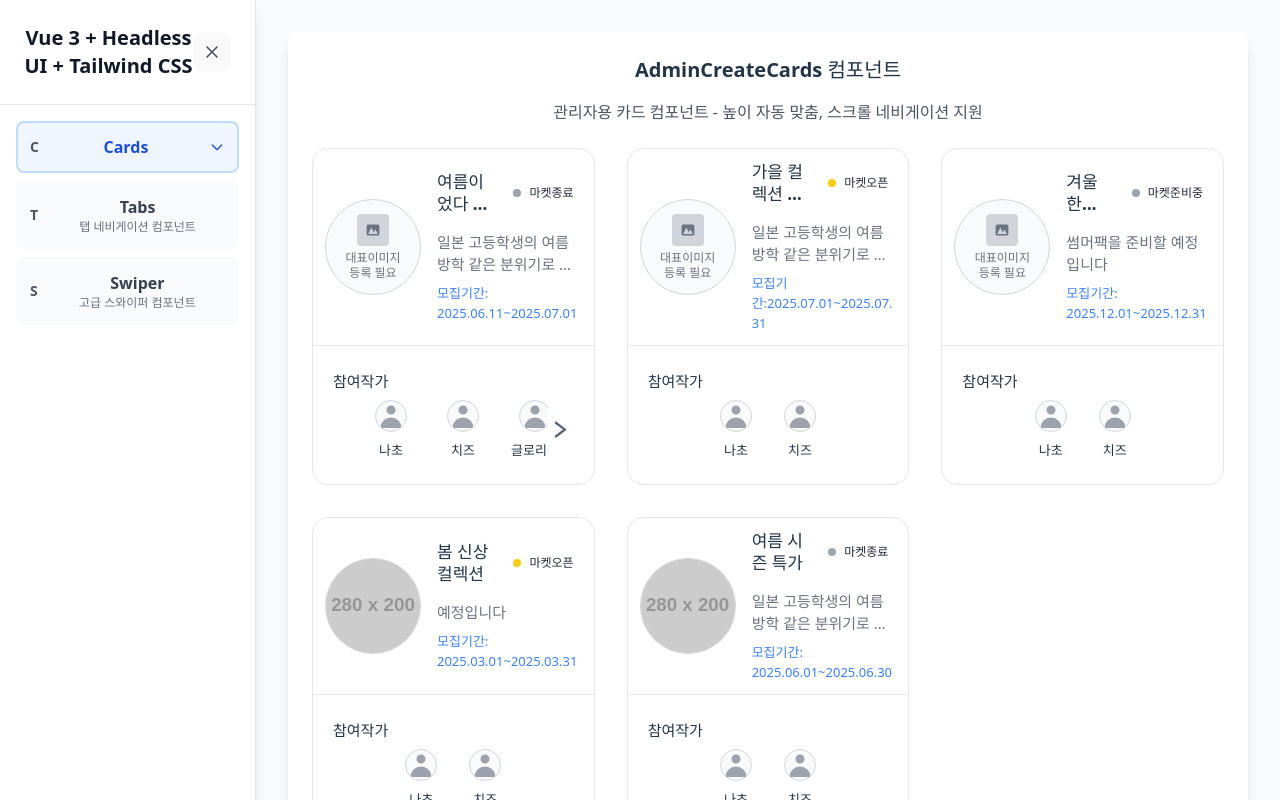
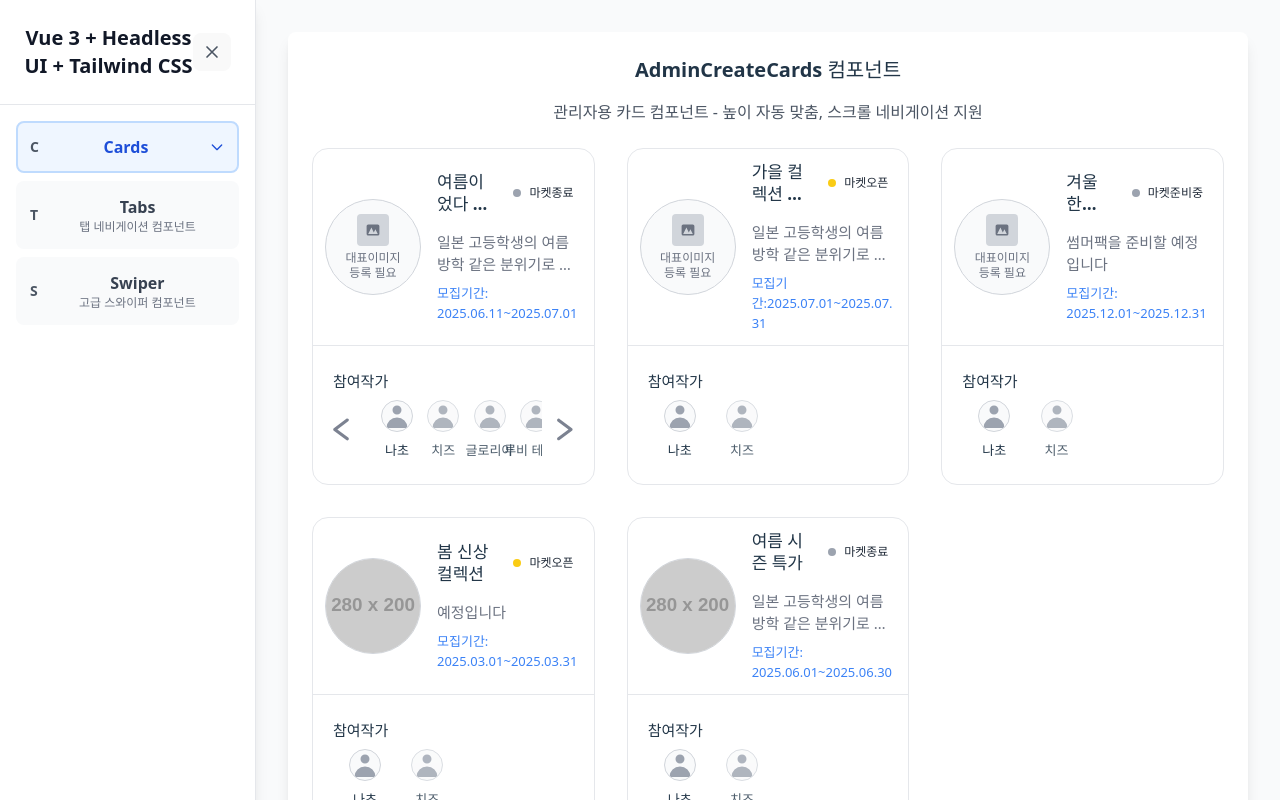
Before and after one commit to Theo1678/moremore-component, a Vue app: page /cards/admin-cards in a window 1280 px wide. Shown: the top 800 px of the page. Built offline with nearby package versions, Linux system fonts and the light colour scheme.

Commit message:
AdminCreateCards swiper 적용

```diff
--- a/src/components/Cards/AdminCreateCards.vue
+++ b/src/components/Cards/AdminCreateCards.vue
@@ -1,7 +1,6 @@
 <script setup lang="ts">
 import { ref, computed } from "vue";
-import IcArrowLeft from "../ElementIcons/IcArrowLeft.vue";
-import IcArrowRight from "../ElementIcons/IcArrowRight.vue";
+import Swiper from "../header/Swiper.vue";
 import type {
   Shop,
   Participant,
@@ -87,47 +86,6 @@ const handleImageError = (shopId) => {
 // 이미지 표시 여부 확인
 const shouldShowImage = (shop) => {
   return shop.image && !imageErrors.value.has(shop.id);
-};
-
-// 참여작가 스크롤 관리
-const participantRefs = ref({});
-const setParticipantRef = (shopId, el) => {
-  if (el) {
-    participantRefs.value[shopId] = el;
-  }
-};
-
-// 좌우 스크롤 함수
-const scrollParticipants = (shopId, direction) => {
-  const container = participantRefs.value[shopId];
-  if (container) {
-    const scrollAmount = 74; // 한 번에 스크롤할 픽셀
-    const newScrollLeft =
-      container.scrollLeft +
-      (direction === "left" ? -scrollAmount : scrollAmount);
-    container.scrollTo({
-      left: newScrollLeft,
-      behavior: "smooth",
-    });
-  }
-};
-
-// 스크롤 위치 확인
-const canScrollLeft = (shopId) => {
-  const container = participantRefs.value[shopId];
-  return container && container.scrollLeft > 0;
-};
-
-const canScrollRight = (shopId) => {
-  const container = participantRefs.value[shopId];
-  if (!container) return false;
-
-  const epsilon = 1;
-  return (
-    container &&
-    container.scrollLeft <
-      container.scrollWidth - container.clientWidth - epsilon
-  );
 };
 </script>
 
@@ -234,37 +192,22 @@ const canScrollRight = (shopId) => {
             참여작가
           </h3>
 
-          <!-- 참여작가 컨테이너 (5명 이상일 때 스크롤) -->
-          <div class="relative flex items-center justify-center">
-            <!-- 좌측 스크롤 버튼 -->
-            <button
-              v-if="
-                shop.participants &&
-                shop.participants.length >= 5 &&
-                canScrollLeft(shop.id)
-              "
-              @click.stop="scrollParticipants(shop.id, 'left')"
-              class="absolute no-background left-0 top-1/2 -translate-y-1/2 z-10 flex items-center justify-center p-0 focus:outline-none hover:border-none focus:ring-0"
+          <!-- Swiper를 사용한 참여작가 목록 -->
+          <div
+            v-if="shop.participants && shop.participants.length > 0"
+            :class="shop.participants.length > 4 ? 'px-8' : ''"
           >
-              <IcArrowLeft />
-            </button>
-
-            <div class="w-[calc(100%-52px)]">
-              <!-- 참여작가 목록 -->
-              <div class="flex items-center justify-center">
+            <Swiper
+              :items="shop.participants"
+              :multiple="true"
+              :slidesPerView="4"
+              :spaceBetween="8"
+              :show-pagination="false"
+              :showNavigation="shop.participants.length > 4"
+            >
+              <template #default="{ item: participant }">
                 <div
-                  :ref="(el) => setParticipantRef(shop.id, el)"
-                  :class="
-                    shop.participants && shop.participants.length >= 5
-                      ? 'flex items-center  gap-2 overflow-x-auto scrollbar-hide px-0'
-                      : 'flex items-center justify-center gap-auto'
-                  "
-                  @scroll="$forceUpdate()"
-                >
-                  <div
-                    v-for="participant in shop.participants"
-                    :key="participant.id"
-                    class="w-16 flex flex-col items-center gap-2 cursor-pointer hover:opacity-80 transition-opacity flex-shrink-0"
+                  class="w-16 flex flex-col items-center gap-2 cursor-pointer hover:opacity-80 transition-opacity"
                   @click.stop="handleParticipantClick(participant)"
                 >
                   <!-- 작가 아바타 -->
@@ -304,41 +247,11 @@ const canScrollRight = (shopId) => {
                     >{{ participant.name }}</span
                   >
                 </div>
-                </div>
-              </div>
-            </div>
-
-            <!-- 우측 스크롤 버튼 -->
-            <button
-              v-if="
-                shop.participants &&
-                shop.participants.length >= 5 &&
-                canScrollRight(shop.id)
-              "
-              @click.stop="scrollParticipants(shop.id, 'right')"
-              class="absolute no-background right-0 top-1/2 -translate-y-1/2 z-10 flex items-center justify-center p-0 -right-5 focus:outline-none hover:border-none focus:ring-0"
-            >
-              <IcArrowRight />
-            </button>
+              </template>
+            </Swiper>
           </div>
         </div>
       </div>
     </div>
   </div>
 </template>
-
-<style scoped>
-/* 스크롤바 숨기기 */
-.scrollbar-hide {
-  -ms-overflow-style: none;
-  scrollbar-width: none;
-}
-
-.scrollbar-hide::-webkit-scrollbar {
-  display: none;
-}
-
-.no-background {
-  background: none;
-}
-</style>
--- a/src/components/header/Swiper.vue
+++ b/src/components/header/Swiper.vue
@@ -7,6 +7,7 @@
       :disabled="currentIndex === 0"
       class="swiper-button-prev"
       :class="{
+        'type-multiple': multiple,
         'swiper-button-disabled': currentIndex === 0,
         'swiper-button-hidden': !showPrevButton,
       }"
@@ -49,6 +50,7 @@
       :disabled="currentIndex === maxIndex"
       class="swiper-button-next"
       :class="{
+        'type-multiple': multiple,
         'swiper-button-disabled': currentIndex === maxIndex,
         'swiper-button-hidden': !showNextButton,
       }"
@@ -97,7 +99,7 @@ const props = withDefaults(
   defineProps<{
     // 데이터
     items?: SwiperItem[];
-
+    multiple?: boolean;
     // 슬라이드 설정
     slidesPerView?: number;
     spaceBetween?: number;
@@ -525,6 +527,20 @@ defineExpose({
   box-shadow: 0 4px 12px rgba(0, 0, 0, 0.15);
   transform: scale(1.1);
 }
+.type-multiple.swiper-button-prev {
+  left: -40px;
+  transform: translateY(-50%);
+  transition: none;
+  box-shadow: none;
+  background: none;
+}
+.type-multiple.swiper-button-next {
+  right: -40px;
+  transform: translateY(-50%);
+  transition: none;
+  box-shadow: none;
+  background: none;
+}
 
 .swiper-button-disabled {
   opacity: 0.35;
```
Also changed, not shown: lib/moremore-component.umd.cjs (+1 -1 lines), lib/moremore-component.css, lib/moremore-component.js. Lines whose indentation alone changed are shown as unchanged.
